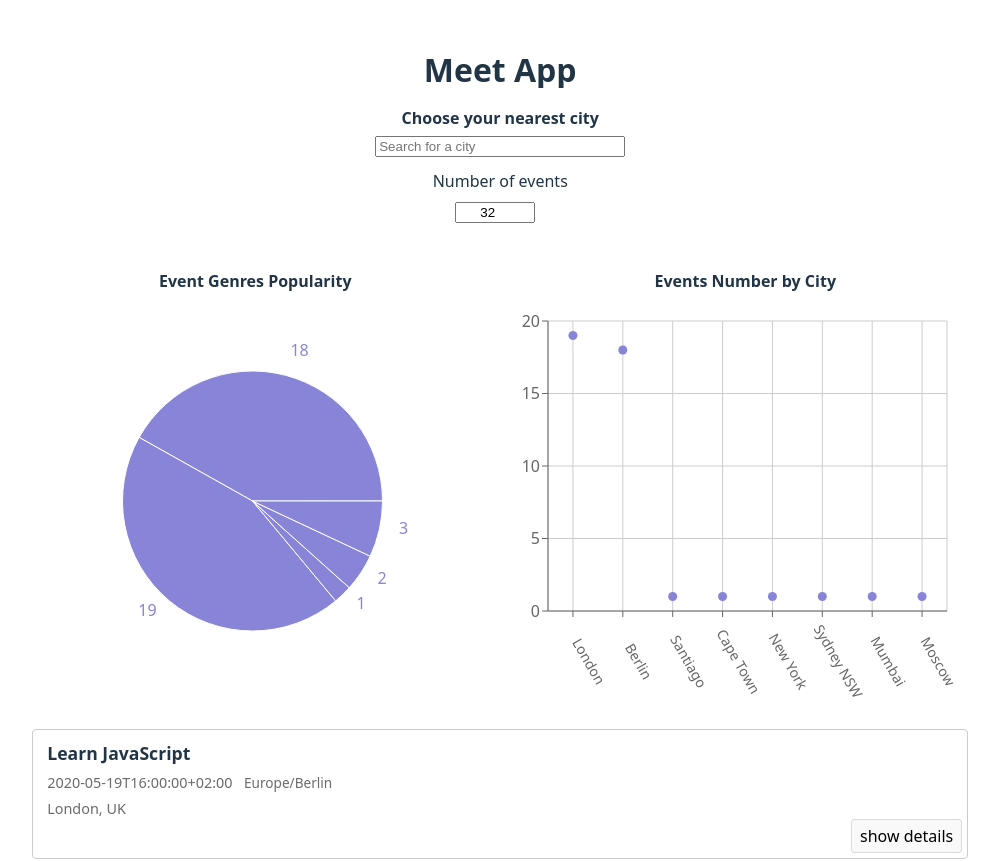
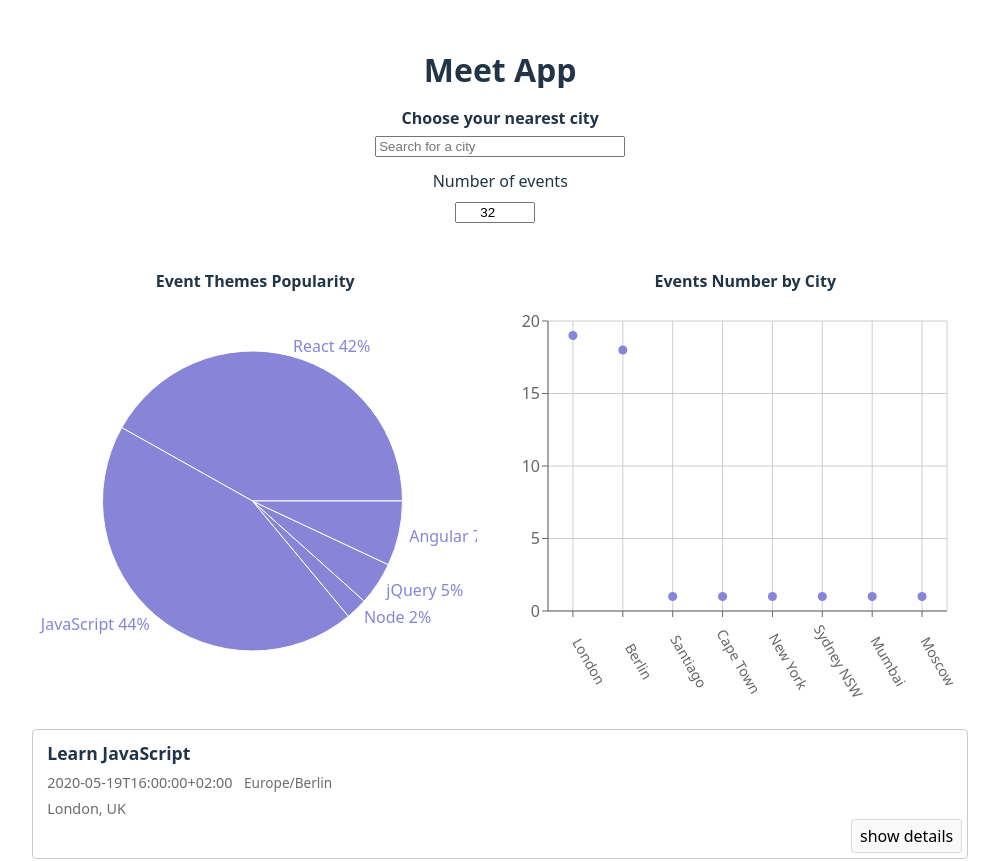
Before and after one commit to dkorotkov444/meet, a React (Vite) app: page / in a window 1280 px wide. Shown: the top 861 px of the page, without its empty margins (158-1157 px from the left). Built offline with nearby package versions, Linux system fonts and the light colour scheme; what atatus-spa would draw is missing.

Commit message:
A4-E4.10 Adjusted labels for Genres chart and applied grid display to charts layout.

```diff
--- a/src/App.css
+++ b/src/App.css
@@ -251,19 +251,19 @@
    }
 
 /* Chart layout: show two charts side-by-side on wide viewports, stack on narrow screens */
-.chart-container {
-  display: flex;
+.charts-container {
+  /* Use CSS Grid to lay out two charts side-by-side */
+  display: grid;
+  grid-template-columns: 1fr 1fr; /* two equal-width columns */
   gap: 20px;
-  justify-content: center;
-  align-items: flex-start;
+  align-items: start;
+  justify-items: center;
   width: 100%;
   margin-top: 12px;
-  /* Force two panels side-by-side on wide screens */
-  flex-wrap: nowrap;
 }
 .chart-panel {
-  /* make each panel take half available width on larger screens */
-  width: 50%;
+  /* each panel fills its grid cell; constrain width for very large screens */
+  width: 100%;
   max-width: 720px;
   padding: 8px;
 }
@@ -275,10 +275,9 @@
 }
 
 /* Stack charts vertically on narrower viewports */
-@media (max-width: 900px) {
-  .chart-container {
-    flex-wrap: wrap;
-    flex-direction: column;
+@media (max-width: 768px) {
+  .charts-container {
+    grid-template-columns: 1fr; /* single column on small screens */
     gap: 12px;
   }
   .chart-panel {
--- a/src/App.jsx
+++ b/src/App.jsx
@@ -117,7 +117,7 @@
 
             <main id="main-content" role="main">
 
-                <div className='chart-container'>
+                <div className='charts-container'>
                     <div className="chart-panel">
                         <EventGenresChart allEvents={allEvents} />
                     </div>
--- a/src/components/EventGenresChart.jsx
+++ b/src/components/EventGenresChart.jsx
@@ -22,12 +22,33 @@
                 value: filteredEvents.length,
             };
         });
-        setData(chartData);
+        // Filter out zero-value slices so we don't render empty segments/labels
+        const nonZero = chartData.filter(item => item.value > 0);
+        setData(nonZero);
     }, [allEvents]);
+
+    // Customized label renderer: displays "Genre XX%" near each slice
+    const renderCustomizedLabel = ({ cx, cy, midAngle, outerRadius, percent, index }) => {
+        const RADIAN = Math.PI / 180;
+        const radius = outerRadius;
+        const x = cx + radius * Math.cos(-midAngle * RADIAN) * 1.07;
+        const y = cy + radius * Math.sin(-midAngle * RADIAN) * 1.07;
+        return percent ? (
+            <text
+                x={x}
+                y={y}
+                fill="#8884d8"
+                textAnchor={x > cx ? 'start' : 'end'}
+                dominantBaseline="central"
+            >
+                {`${data[index] ? data[index].name : ''} ${(percent * 100).toFixed(0)}%`}
+            </text>
+        ) : null;
+    };
 
     return (
         <div>
-            <h2 className="chart-title">Event Genres Popularity</h2>
+            <h2 className="chart-title">Event Themes Popularity</h2>
             <ResponsiveContainer width="99%" height={400}>
                 <PieChart>
                     <Pie
@@ -35,8 +56,8 @@
                         dataKey="value"
                         fill="#8884d8"
                         labelLine={false}
-                        label
-                        outerRadius={130}
+                        label={renderCustomizedLabel}
+                        outerRadius={150}
                     />
                 </PieChart>
             </ResponsiveContainer>
```
Also changed, not shown: 1 other file (tests, documents, lock files or other folders).
